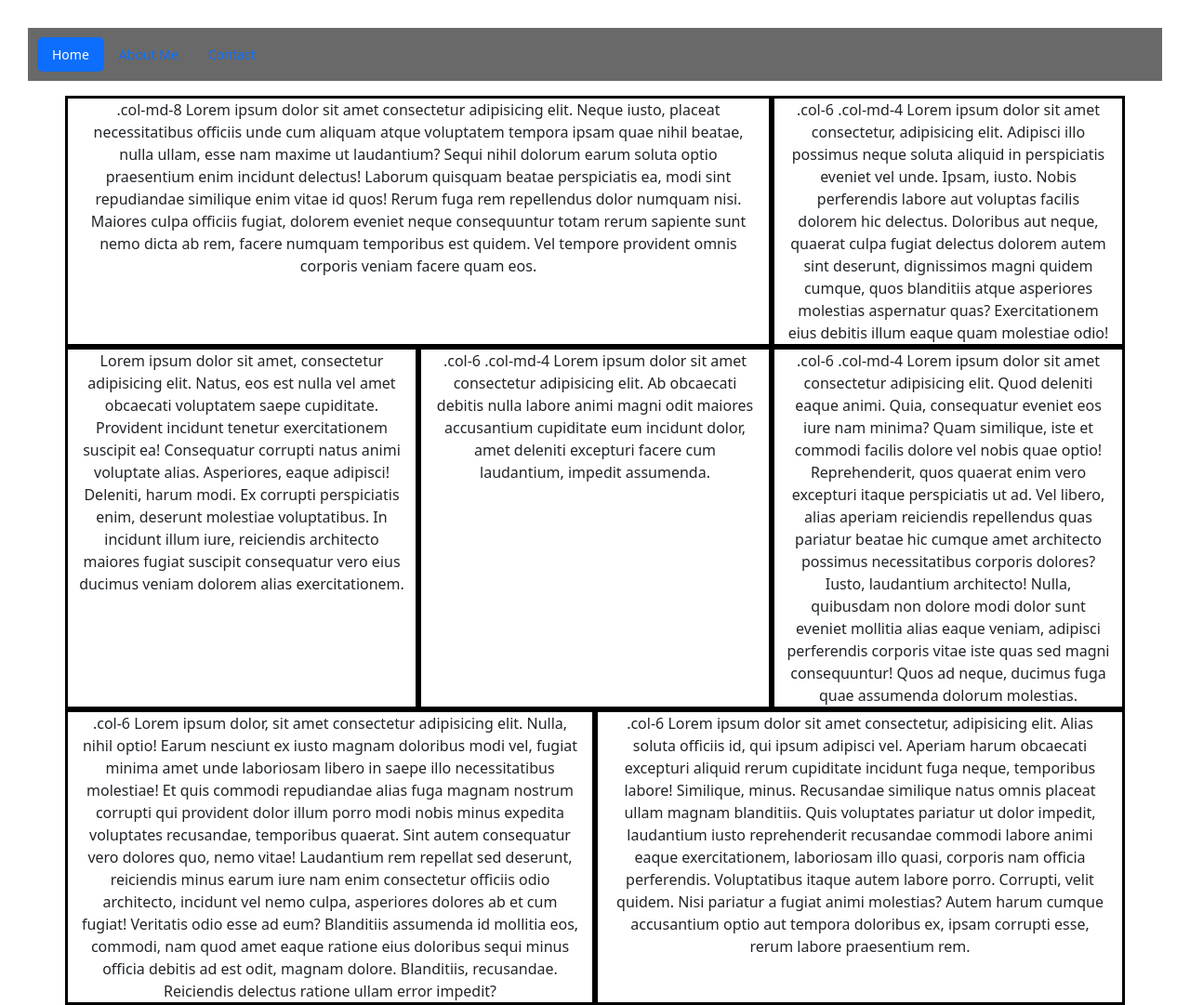
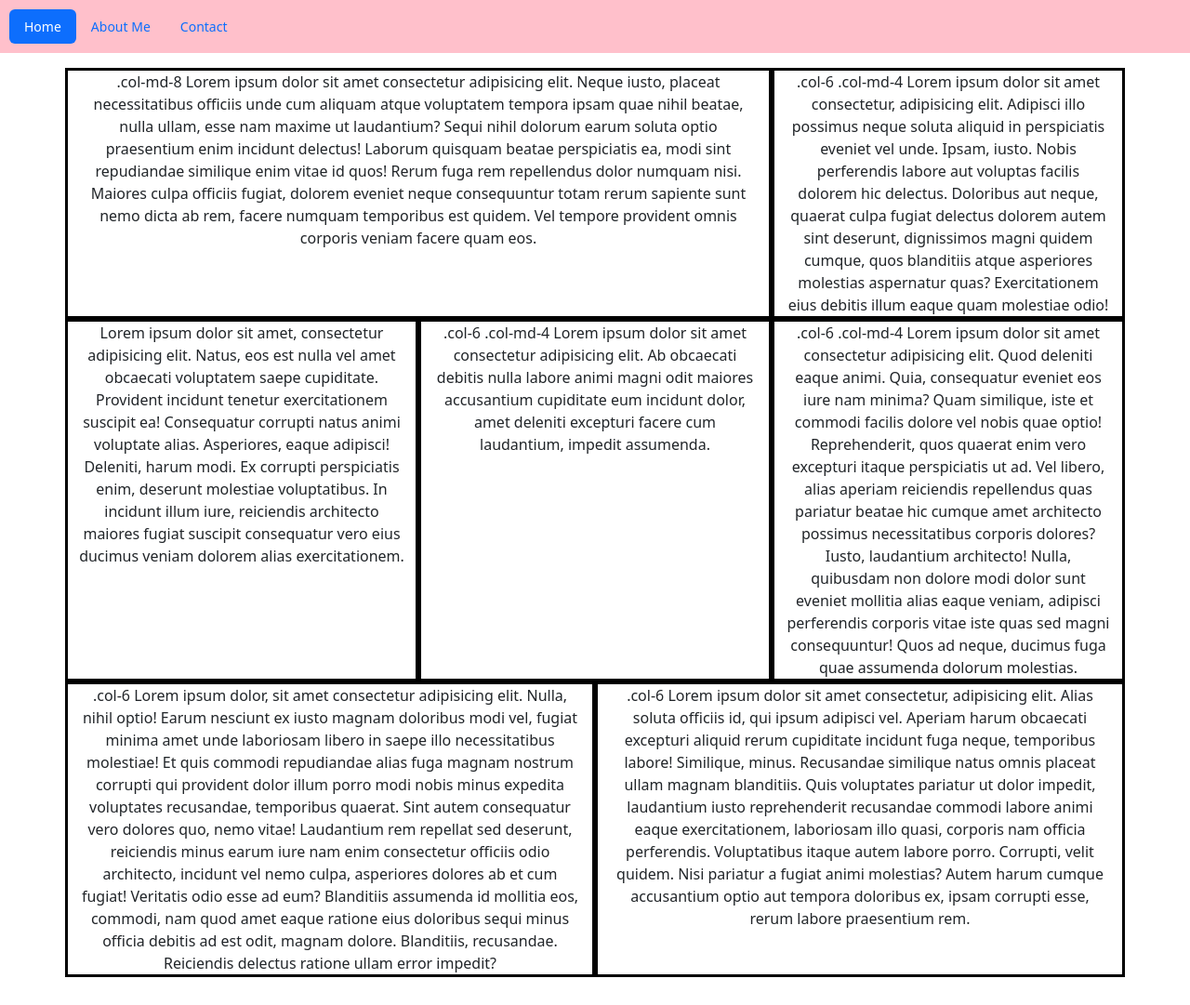
Before and after one commit to Oscar679/iot_project, a Flask app: page / in a window 1280 px wide. Shown: the whole page at 93% size. After the commit the page ends 1051 px from the top, so only its background shows below. Run offline with Flask 3, Linux system fonts and the light colour scheme; some libraries are stand-ins or nearby versions.

```diff
--- a/static/css/style.css
+++ b/static/css/style.css
@@ -2,9 +2,7 @@ html {
     height: 100dvh;
 }
 
-body {
-    margin: 30px;
-}
+body {}
 
 .row div {
     border: 3px solid black;
@@ -16,5 +14,5 @@ body {
 }
 
 .sticky-top {
-    background-color: dimgray;
+    background-color: pink;
 }
```
